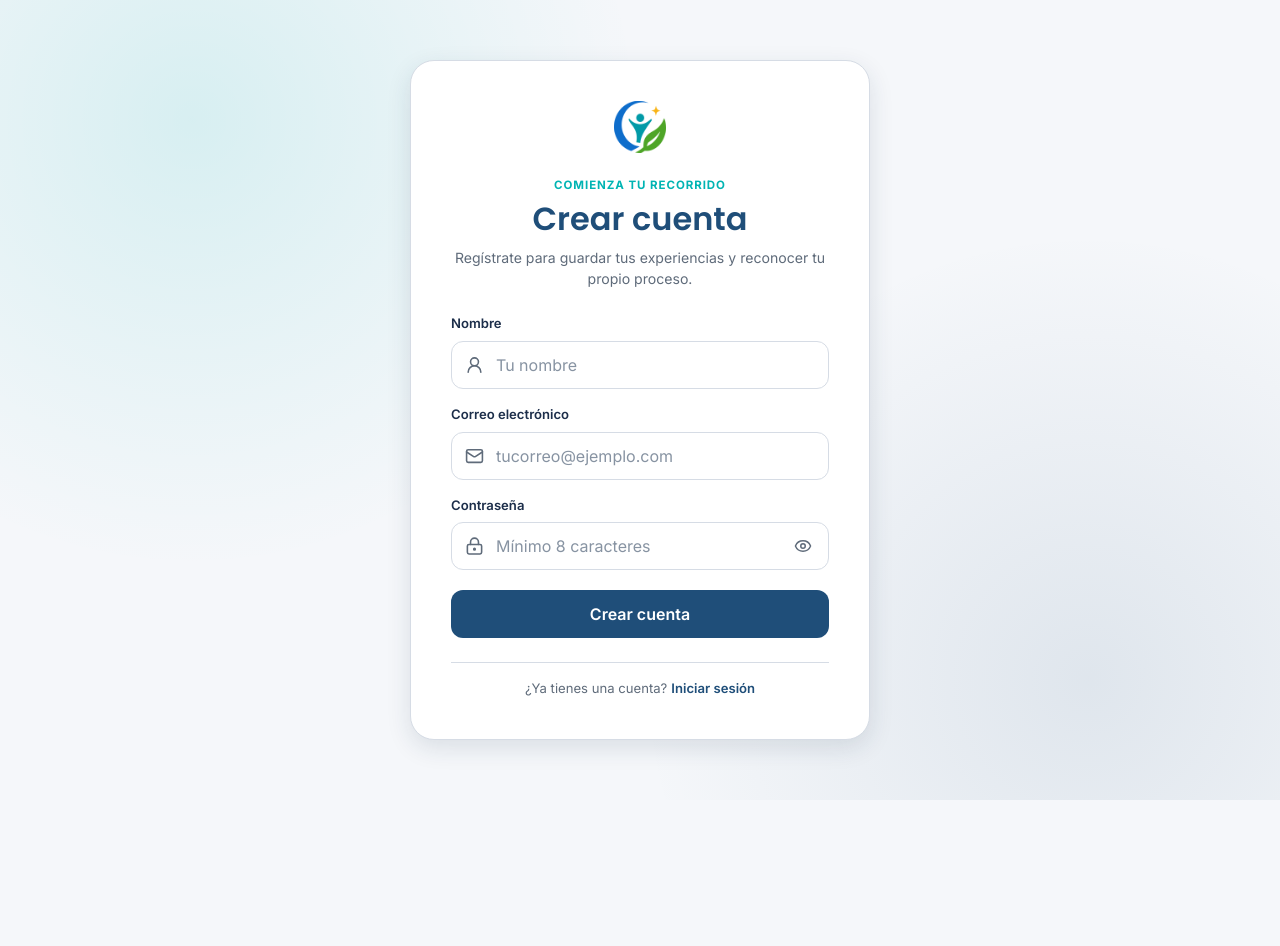
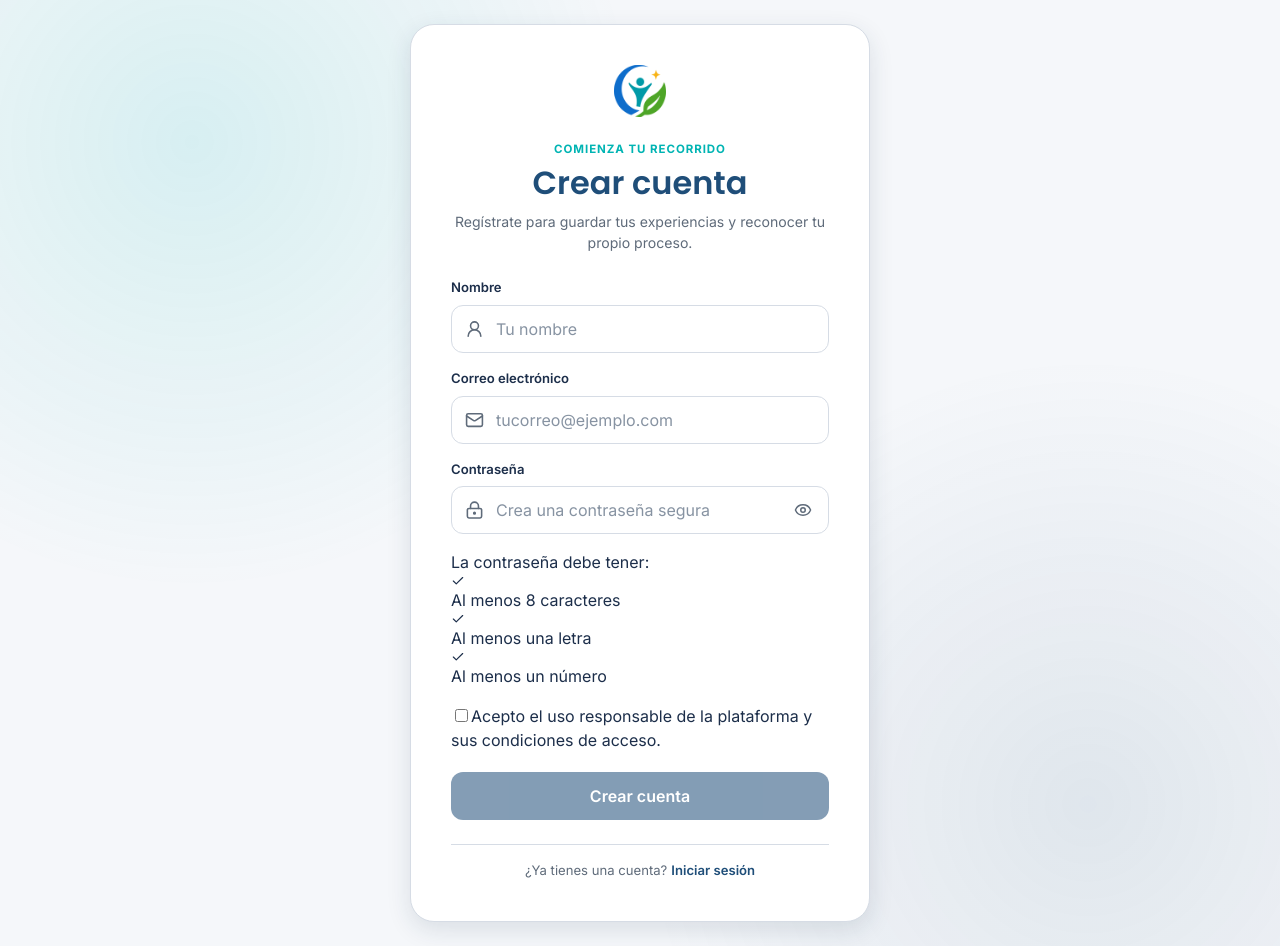
Before and after one commit to Pepealdana/ORENZA, a React (Vite) app: page /registro in a window 1280 px wide. Before the commit the page ends 800 px from the top, so only its background shows below. Built offline with nearby package versions, Linux system fonts and the light colour scheme.

Commit message:
feat(frontend): complete registration experience

```diff
--- a/src/pages/auth/RegisterPage.jsx
+++ b/src/pages/auth/RegisterPage.jsx
@@ -1,12 +1,22 @@
-import { useState } from 'react';
+import { useMemo, useState } from 'react';
 import { Link } from 'react-router-dom';
-import { Eye, EyeOff, LockKeyhole, Mail, UserRound } from 'lucide-react';
+import { Check, Eye, EyeOff, LockKeyhole, Mail, UserRound } from 'lucide-react';
 import orenzaLogo from '../../assets/orenza_logo.png';
 import Button from '../../components/ui/Button/Button';
 import styles from './AuthPage.module.css';
 
 function RegisterPage() {
   const [showPassword, setShowPassword] = useState(false);
+  const [password, setPassword] = useState('');
+  const [accepted, setAccepted] = useState(false);
+
+  const requirements = useMemo(() => ({
+    length: password.length >= 8,
+    letter: /[A-Za-zÁÉÍÓÚáéíóúÑñ]/.test(password),
+    number: /\d/.test(password),
+  }), [password]);
+
+  const canSubmit = Object.values(requirements).every(Boolean) && accepted;
 
   return (
     <main className={styles.page}>
@@ -18,23 +28,17 @@ function RegisterPage() {
           <p className={styles.description}>Regístrate para guardar tus experiencias y reconocer tu propio proceso.</p>
         </header>
         <form className={styles.form} onSubmit={(event) => event.preventDefault()}>
-          <label className={styles.field}>
-            <span className={styles.label}>Nombre</span>
-            <span className={styles.inputWrap}><UserRound className={styles.inputIcon} size={19} aria-hidden="true" /><input className={styles.input} type="text" placeholder="Tu nombre" autoComplete="name" /></span>
-          </label>
-          <label className={styles.field}>
-            <span className={styles.label}>Correo electrónico</span>
-            <span className={styles.inputWrap}><Mail className={styles.inputIcon} size={19} aria-hidden="true" /><input className={styles.input} type="email" placeholder="tucorreo@ejemplo.com" autoComplete="email" /></span>
-          </label>
-          <label className={styles.field}>
-            <span className={styles.label}>Contraseña</span>
-            <span className={styles.inputWrap}>
-              <LockKeyhole className={styles.inputIcon} size={19} aria-hidden="true" />
-              <input className={`${styles.input} ${styles.hasToggle}`} type={showPassword ? 'text' : 'password'} placeholder="Mínimo 8 caracteres" minLength={8} autoComplete="new-password" />
-              <button type="button" className={styles.passwordButton} onClick={() => setShowPassword((value) => !value)} aria-label={showPassword ? 'Ocultar contraseña' : 'Mostrar contraseña'}>{showPassword ? <EyeOff size={18} /> : <Eye size={18} />}</button>
-            </span>
-          </label>
-          <Button type="submit" className={styles.submit}>Crear cuenta</Button>
+          <label className={styles.field}><span className={styles.label}>Nombre</span><span className={styles.inputWrap}><UserRound className={styles.inputIcon} size={19} /><input className={styles.input} type="text" placeholder="Tu nombre" autoComplete="name" required /></span></label>
+          <label className={styles.field}><span className={styles.label}>Correo electrónico</span><span className={styles.inputWrap}><Mail className={styles.inputIcon} size={19} /><input className={styles.input} type="email" placeholder="tucorreo@ejemplo.com" autoComplete="email" required /></span></label>
+          <label className={styles.field}><span className={styles.label}>Contraseña</span><span className={styles.inputWrap}><LockKeyhole className={styles.inputIcon} size={19} /><input className={styles.input + ' ' + styles.hasToggle} type={showPassword ? 'text' : 'password'} placeholder="Crea una contraseña segura" value={password} onChange={(event) => setPassword(event.target.value)} autoComplete="new-password" required /><button type="button" className={styles.passwordButton} onClick={() => setShowPassword((value) => !value)} aria-label={showPassword ? 'Ocultar contraseña' : 'Mostrar contraseña'}>{showPassword ? <EyeOff size={18} /> : <Eye size={18} />}</button></span></label>
+          <div className={styles.requirements} aria-label="Requisitos de contraseña">
+            <p>La contraseña debe tener:</p>
+            <span className={requirements.length ? styles.valid : ''}><Check size={14} />Al menos 8 caracteres</span>
+            <span className={requirements.letter ? styles.valid : ''}><Check size={14} />Al menos una letra</span>
+            <span className={requirements.number ? styles.valid : ''}><Check size={14} />Al menos un número</span>
+          </div>
+          <label className={styles.checkbox}><input type="checkbox" checked={accepted} onChange={(event) => setAccepted(event.target.checked)} required /><span>Acepto el uso responsable de la plataforma y sus condiciones de acceso.</span></label>
+          <Button type="submit" className={styles.submit} disabled={!canSubmit}>Crear cuenta</Button>
         </form>
         <p className={styles.footer}>¿Ya tienes una cuenta?<Link className={styles.link} to="/login">Iniciar sesión</Link></p>
       </section>
```
